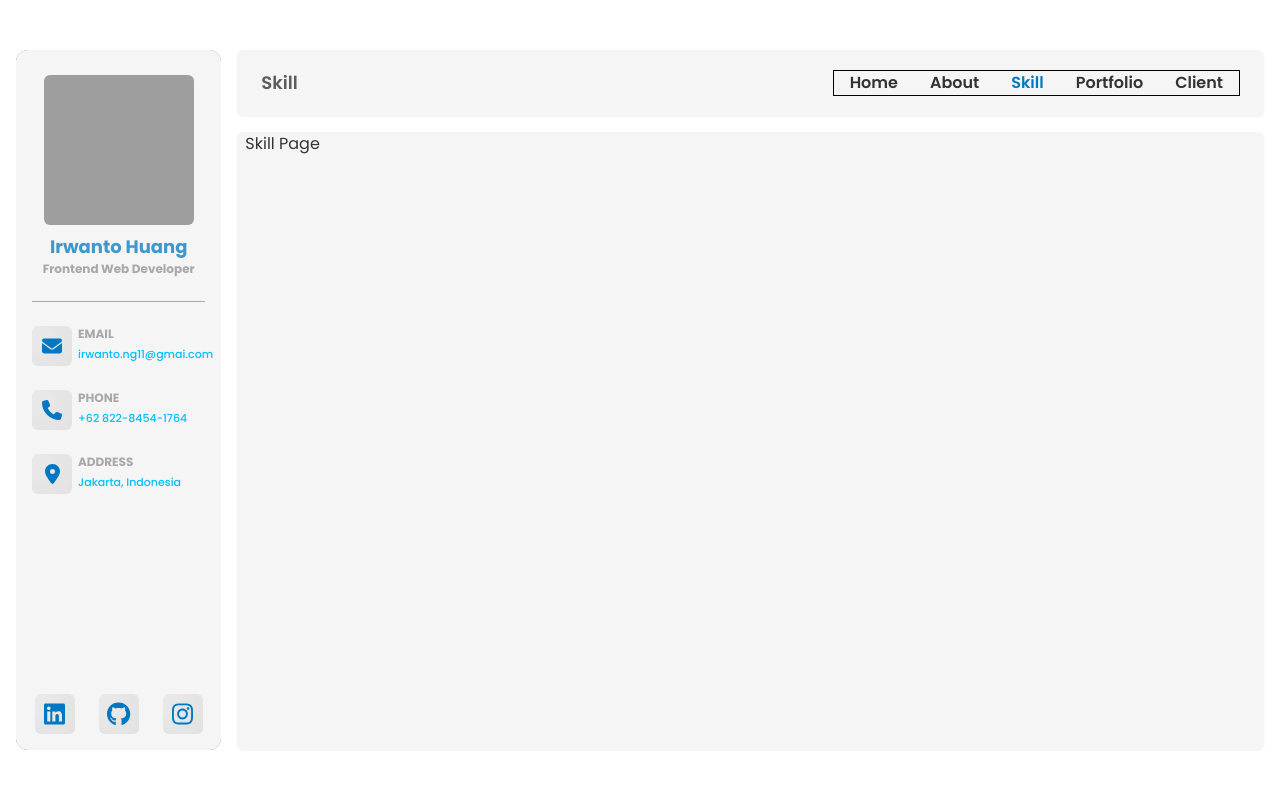
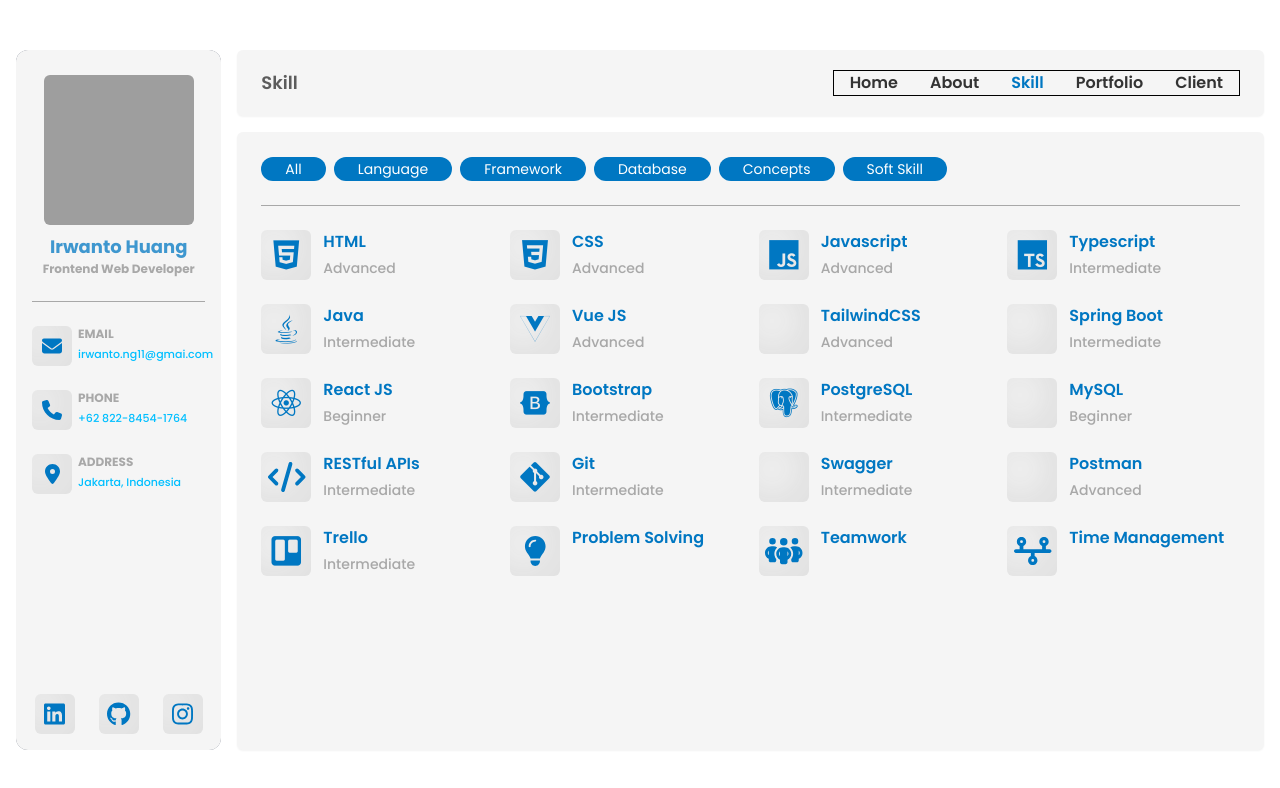
Before and after one commit to irwantohuang/irwantodevportfolio, a Vue app: page /skill in a window 1280 px wide. Shown: the top 788 px of the page. Built offline with nearby package versions, Linux system fonts and the light colour scheme; grey boxes are pictures that could not be loaded.

Commit message:
New Feat - Skill Pages

```diff
--- a/index.html
+++ b/index.html
@@ -4,6 +4,7 @@
     <meta charset="UTF-8" />
     <!-- <link rel="icon" type="image/svg+xml" href="/vite.svg" /> -->
     <meta name="viewport" content="width=device-width, initial-scale=1.0" />
+    <link rel="stylesheet" type='text/css' href="https://cdn.jsdelivr.net/gh/devicons/devicon@latest/devicon.min.css" />
     <title>@irwantohng</title>
   </head>
   <body>
--- /dev/null
+++ b/src/components/Skeleton/SkillSkeleton.vue
@@ -0,0 +1,15 @@
+<template>
+
+    <div class="grid grid-cols-2 md:grid-cols-3 lg:grid-cols-4 gap-x-4 gap-y-6">
+        <div v-for="n in 12" :key="n" class="animate-pulse">
+            <div class="flex w-full gap-2">
+                <div class="min-h-16 min-w-16 bg-primary-light-300 dark:bg-primary rounded-md"></div>
+                <div class="flex flex-col items-start mt-2 gap-2">
+                    <div class="h-3.5 bg-primary-light-300 rounded-full w-20"></div>
+                    <div class="h-3 bg-primary-light-300 rounded-full w-24"></div>
+                </div>
+            </div>
+        </div>
+    </div>
+
+</template>
--- /dev/null
+++ b/src/components/Skill/SectionCategory.vue
@@ -0,0 +1,20 @@
+<script setup lang="ts">
+defineProps({
+    category: Array,
+    activeCategory: String,
+})
+
+defineEmits([
+    'changeActive'
+])
+</script>
+
+<template>
+    <div class="flex items-center flex-wrap gap-2">
+        <button v-for="data in category" @click="$emit('changeActive', data)"
+            class="btn px-6 py-0.5 text-xs md:text-sm rounded-full bg-primary text-primary-light capitalize "
+            :class="activeCategory === data ? 'bg-accent-200 hover:bg-accent-200/95' : 'hover:bg-accent-200/90'">
+            {{ data }}
+        </button>
+    </div>
+</template>
--- /dev/null
+++ b/src/data/skills.ts
@@ -0,0 +1,36 @@
+import { Skills } from "../types/Skills";
+
+export const skills: Skills[] = [
+    // Language
+    { id: 1, group: "language", name: "HTML", level: "Advanced", icon: "devicon-html5-plain" },
+    { id: 2, group: "language", name: "CSS", level: "Advanced", icon: "devicon-css3-plain" },
+    { id: 3, group: "language", name: "Javascript", level: "Advanced", icon: "devicon-javascript-plain" },
+    { id: 4, group: "language", name: "Typescript", level: "Intermediate", icon: "devicon-typescript-plain" },
+    { id: 5, group: "language", name: "Java", level: "Intermediate", icon: "devicon-java-plain" },
+
+    // Framework & Librabries
+    { id: 6, group: "framework", name: "Vue JS", level: "Advanced", icon: "devicon-vuejs-plain" },
+    { id: 7, group: "framework", name: "TailwindCSS", level: "Advanced", icon: "devicon-tailwindcss-original" },
+    { id: 8, group: "framework", name: "Spring Boot", level: "Intermediate", icon: "devicon-spring-original" },
+    { id: 9, group: "framework", name: "React JS", level: "Beginner", icon: "devicon-react-original" },
+    { id: 10, group: "framework", name: "Bootstrap", level: "Intermediate", icon: "devicon-bootstrap-plain" },
+
+    // Database
+    { id: 11, group: "database", name: "PostgreSQL", level: "Intermediate", icon: "devicon-postgresql-plain" },
+    { id: 12, group: "database", name: "MySQL", level: "Beginner", icon: "devicon-mysql-original" },
+
+    // Concepts
+    { id: 13, group: "concepts", name: "RESTful APIs", level: "Intermediate", icon: "fa-solid fa-code" },
+
+    // Tools
+    { id: 14, group: "tool", name: "Git", level: "Intermediate", icon: "devicon-git-plain" },
+    { id: 15, group: "tool", name: "Swagger", level: "Intermediate", icon: "devicon-swagger-plain" },
+    { id: 16, group: "tool", name: "Postman", level: "Advanced", icon: "devicon-postman-plain" },
+    { id: 17, group: "tool", name: "Trello", level: "Intermediate", icon: "devicon-trello-plain" },
+
+    // Soft Skills
+    { id: 18, group: "soft skill", name: "Problem Solving", level: "", icon: "fa-solid fa-lightbulb" },
+    { id: 19, group: "soft skill", name: "Teamwork", level: "", icon: "fa-solid fa-people-group" },
+    { id: 20, group: "soft skill", name: "Time Management", level: "", icon: "fa-solid fa-timeline" },
+
+]
--- a/src/pages/SkillPage.vue
+++ b/src/pages/SkillPage.vue
@@ -1,3 +1,12 @@
+<script setup lang="ts">
+import SkillView from '../views/SkillView.vue'
+
+</script>
+
 <template>
-    <h1>Skill Page</h1>
+
+    <section id="skill" class="relative z-30">
+        <SkillView />
+    </section>
+
 </template>
--- a/src/styles/main.css
+++ b/src/styles/main.css
@@ -23,3 +23,7 @@
 .text-link {
     @apply font-medium text-accent transition-all duration-100 hover:text-accent-200
 }
+
+.btm {
+    @apply transition-all duration-300 ease-in
+}
--- /dev/null
+++ b/src/types/Skills.ts
@@ -0,0 +1,7 @@
+export interface Skills {
+    id: number,
+    group: string,
+    name: string,
+    level: string,
+    icon: string
+}
--- a/src/ui/common/Icon.vue
+++ b/src/ui/common/Icon.vue
@@ -2,6 +2,7 @@
 defineProps({
     icon: String,
     link: String,
+    type: String,
 })
 </script>
 
@@ -9,7 +10,8 @@
 
 
     <a :href="link" target="_blank" class="text-primary cursor-pointer transition-all duration-50 ease-in hover:text-primary-light hover:bg-primary-200 flex items-center justify-center rounded-md shadow-inset">
-        <fa-icon :icon="icon" />
+        <i v-if="type === 'devIcon'" :class="icon"></i>
+        <fa-icon v-else :icon="icon" />
     </a>
 
 </template>
--- /dev/null
+++ b/src/views/SkillView.vue
@@ -0,0 +1,63 @@
+<script setup lang="ts">
+import { ref } from 'vue';
+import { skills } from '../data/skills'
+import HorizontalLine from '../ui/common/HorizontalLine.vue';
+import SkillSkeleton from '../components/Skeleton/SkillSkeleton.vue'
+import SectionCategory from '../components/Skill/SectionCategory.vue'
+import Icon from '../ui/common/Icon.vue';
+import { Skills } from '../types/Skills';
+
+
+const category = ref(
+    ['all', 'language', 'framework', 'database', 'concepts', 'soft skill']
+)
+const activeCategory = ref('all');
+const loader = ref(false);
+const changeActive = (e: string) => {
+    loader.value = true;
+    activeCategory.value = e
+
+    setTimeout(() => {
+        loader.value = false
+    }, 1000);
+
+};
+
+const checkType = (e: string) => {
+    if (e === 'concepts' || e === 'soft skill') return ''
+    else return 'devIcon'
+}
+
+const showSkill = (): Skills[] => {
+    if (activeCategory.value === 'all') {
+        return skills;
+    } else {
+        return skills.filter(e => e.group === activeCategory.value)
+    }
+}
+
+</script>
+
+<template>
+    <div class="container mx-auto py-[25px] w-full h-full">
+        <SectionCategory :activeCategory="activeCategory" :category="category" @change-active="changeActive" />
+        <!-- <div class="flex items-center flex-wrap gap-2">
+            <button v-for="data in category" @click="changeActive(data)" class="btn px-6 py-0.5 text-xs md:text-sm rounded-full bg-primary text-primary-light capitalize " :class="activeCategory === data ? 'bg-accent-200 hover:bg-accent-200/95'  : 'hover:bg-accent-200/90'">
+                {{ data }}
+            </button>
+        </div> -->
+
+        <HorizontalLine class="my-4" />
+
+        <SkillSkeleton v-if="loader"/>
+        <div v-else class="grid grid-cols-2 md:grid-cols-3 lg:grid-cols-4 gap-x-4 gap-y-6">
+            <div v-for="skill in showSkill()" :key="skill?.id" class="card flex gap-3 items-start">
+                <Icon class="min-w-[50px] min-h-[50px] text-3xl" :icon="skill?.icon" :type="checkType(skill?.group)"/>
+                <div class="flex flex-col gap-1">
+                    <h3 class="font-semibold text-primary text-sm md:text-base">{{ skill?.name }}</h3>
+                    <p class="font-medium text-primary-dark-200/50 text-xs md:text-sm">{{ skill?.level }}</p>
+                </div>
+            </div>
+        </div>
+    </div>
+</template>
```
